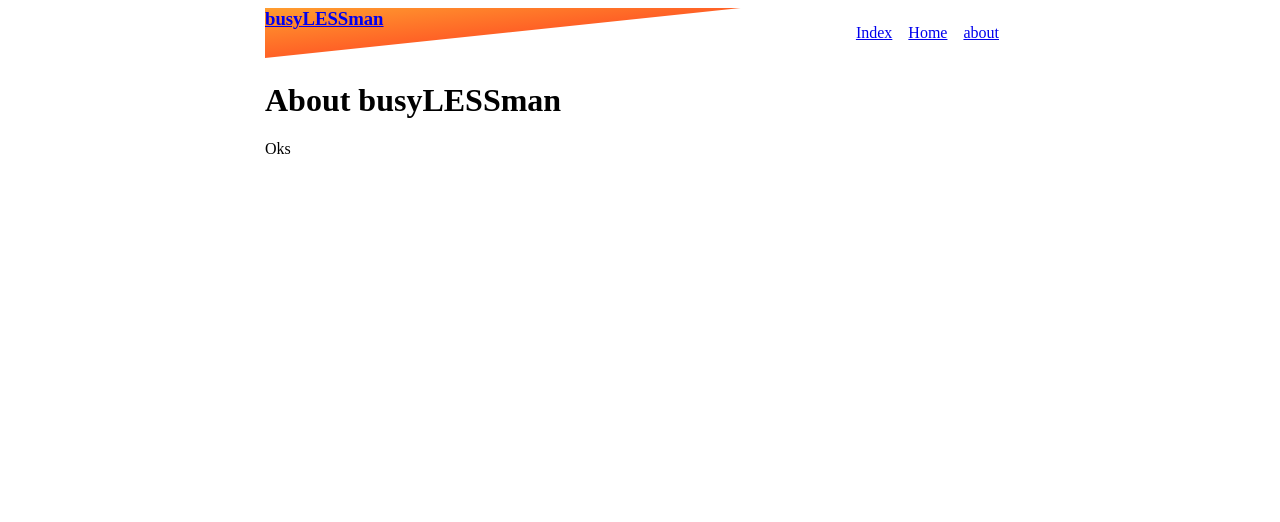
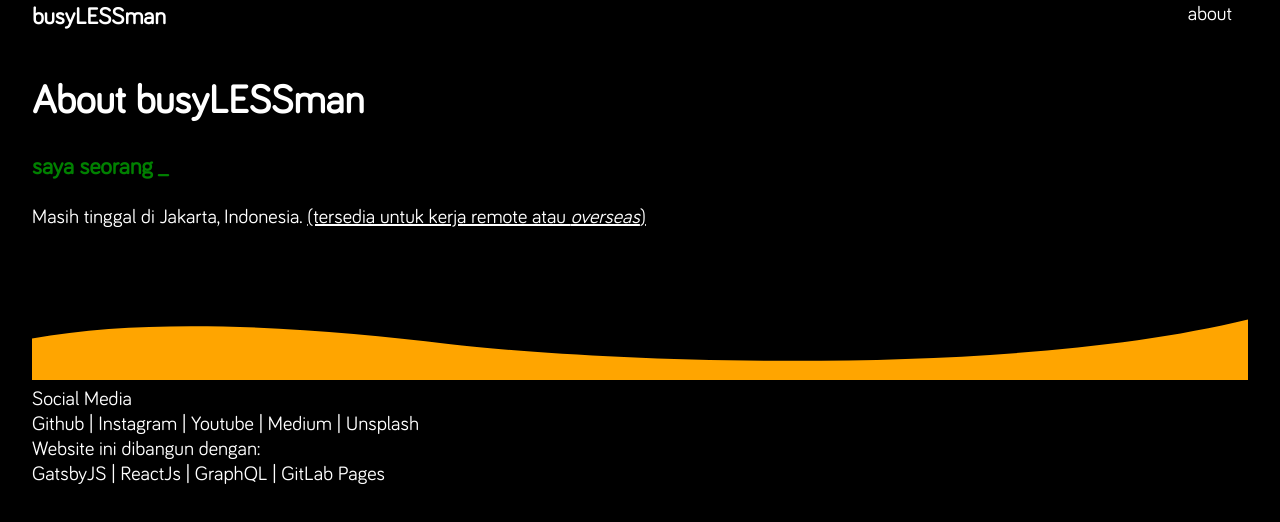
Before and after one commit to andihaki/gatsbyjs, a Gatsby site: page /about in a window 1280 px wide. Built offline with nearby package versions, Linux system fonts and the light colour scheme; Gatsby itself is replaced by a stand-in of ours.

Commit message:
wave svg, styled-component

```diff
--- a/gatsby-config.js
+++ b/gatsby-config.js
@@ -14,12 +14,6 @@ module.exports = {
         `gatsby-transformer-remark`,
         `gatsby-plugin-styled-components`,
         `gatsby-plugin-emotion`,
-        {
-            resolve: `gatsby-plugin-typography`,
-            options: {
-                pathToConfigModule: `src/utils/typography.js`,
-            },
-        },
-
     ],
+    pathPrefix: `/font`,
 }
--- a/src/components/header.jsx
+++ b/src/components/header.jsx
@@ -1,3 +1,8 @@
 import React from "react";
+import styled from 'styled-components';
 
-export default props => <h1>{props.headerText}</h1>;
+const Header = styled.h1`
+	text-decoration: none;
+`;
+
+export default props => <Header>{props.headerText}</Header>;
--- a/src/components/layout.jsx
+++ b/src/components/layout.jsx
@@ -1,10 +1,41 @@
 import React from "react";
+import styled, { createGlobalStyle } from "styled-components";
 
 import Navbar from "./navbar";
+import { withPrefix } from "gatsby";
+
+const GlobalStyle = createGlobalStyle`
+    @font-face {
+      font-family: 'header';
+      src: url('${withPrefix('/font/bariol_regular-webfont.ttf')}');
+    }
+
+    @font-face {
+      font-family: 'body';
+      src: url('${withPrefix('/font/raleway_thin-webfont.ttf')}');
+    }
+
+    body {
+      background-color: black;
+      color: white;
+      font-family: 'header';
+      margin: 0;
+      padding: 0;
+      font-size: 1.25em;
+    }
+`;
+
+const Grid = styled.div`
+  margin: 0 auto;
+  // max-width: 750px;
+  padding: 0 2rem;
+`;
+
 
 export default ({ children }) => (
-  <div style={{ margin: `0 auto`, maxWidth: 750, padding: `0 1rem` }}>
+  <Grid>
+    <GlobalStyle />
     <Navbar />
     {children}
-  </div>
+  </Grid>
 );
--- a/src/components/navbar.jsx
+++ b/src/components/navbar.jsx
@@ -2,11 +2,12 @@ import React from "react";
 import { Link, StaticQuery, graphql } from "gatsby";
 import styled from "styled-components";
 
-const ListLink = props => (
-  <li style={{ display: `inline-block`, marginRight: `1rem` }}>
-    <Link to={props.to}>{props.children}</Link>
-  </li>
-);
+const LinkStyled = styled(Link)`
+  text-shadow: none;
+  background-image: none;
+  color: #ffffff;
+  text-decoration: none;
+`;
 
 const NavBar = styled.div`
   margin-bottom: 1.5rem;
@@ -15,24 +16,59 @@ const NavBar = styled.div`
   overflow: hidden;
 `;
 
-const Shape = styled.div`
-  position: absolute;
-  top: 0;
-  bottom: 0;
-  right: 0;
-  left: 0;
-  width: 100%;
-  height: 100%;
-  background-image: linear-gradient(#ff9d2f, #ff6126);
-  transform: skewY(-6deg);
-  transform-origin: top left;
-  z-index: -999;
+const RightNavBar = styled.ul`
+  list-style: none;
+  float: right;
+  margin-top: 0;
 `;
+
+const Li = styled.li`
+  display: inline-block;
+  margin-right: 1rem;
+
+  a:link {
+    text-decoration: none;
+    color: white;
+  }
+  a:visited {
+    text-decoration: none;
+    color: white;
+  }
+  a:hover {
+    text-decoration: underline;
+    color: white;
+  }
+`;
+
+const PostHeader = styled.h3`
+  display: inline;
+`;
+
+const ListLink = props => (
+  <Li>
+    <Link to={props.to}>{props.children}</Link>
+  </Li>
+);
+
+// const Shape = styled.div`
+//   position: absolute;
+//   top: 0;
+//   bottom: 0;
+//   right: 0;
+//   left: 0;
+//   width: 100%;
+//   height: 100%;
+//   // background-image: linear-gradient(#ff9d2f, #ff6126);
+//   background-color: #fff;
+//   transform: skewY(-3.5deg);
+//   transform-origin: top left;
+//   z-index: -999;
+// `;
 
 export default () => (
   <NavBar>
-    <Shape />
-    <Link to="/" style={{ textShadow: `none`, backgroundImage: `none` }}>
+    {/* <Shape /> */}
+    <LinkStyled to="/" >
       <StaticQuery
         query={graphql`
           query {
@@ -44,15 +80,12 @@ export default () => (
           }
         `}
         render={data => (
-          <h3 style={{ display: `inline` }}>{data.site.siteMetadata.title}</h3>
-          // <BurgerMenu menu={arrMenu} change={change} onClick={!change}/>
+          <PostHeader>{data.site.siteMetadata.title}</PostHeader>
         )}
       />
-    </Link>
-    <ul style={{ listStyle: `none`, float: `right` }}>
-      <ListLink to="/">Index</ListLink>
-      <ListLink to="/home">Home</ListLink>
+    </LinkStyled>
+    <RightNavBar>
       <ListLink to="/about">about</ListLink>
-    </ul>
+    </RightNavBar>
   </NavBar>
 );
--- /dev/null
+++ b/src/components/svgShape.jsx
@@ -0,0 +1,20 @@
+import React from "react";
+
+const Wave = () => (
+    <svg
+        xmlns="http://www.w3.org/2000/svg"
+        aria-labelledby="title"
+        viewBox="0 0 1920 240"
+        id="wave">
+        <title id="title">wave</title>
+        <g><path fill="orange" d="M1920,144.5l0,95.5l-1920,0l0,-65.5c196,-36 452.146,-15.726 657.5,8.5c229.698,27.098 870,57 1262.5,-38.5Z"></path></g>
+    </svg>
+)
+
+const WaveMedium = () => (
+    <svg viewBox="0 0 1440 160">
+        <g><path fill="orange" d="M0,160 L0,0 C548.949848,3.38469e-14 823.425766,157.977 1440,157.977 L1440,160 L0,160 Z" transform="matrix(-1 0 0 1 1440 0)"></path></g>
+    </svg>
+)
+
+export { Wave, WaveMedium };
--- a/src/containers/typed.jsx
+++ b/src/containers/typed.jsx
@@ -23,6 +23,10 @@ class Typed extends React.Component {
   };
 
   TIMEOUT;
+
+  componentWillUnmount(){
+    window.clearTimeout(this.TIMEOUT);
+  }
 
   componentDidMount() {
     // console.log('cDM');
--- a/src/pages/about.jsx
+++ b/src/pages/about.jsx
@@ -4,10 +4,30 @@ import { graphql } from "gatsby"
 import Header from "../components/header"
 import Layout from "../components/layout"
 
+import Typed from "../containers/typed";
+import { Wave } from "../components/svgShape";
+
 export default ({ data }) => (
     <Layout>
         <Header headerText={"About "+data.site.siteMetadata.title} />
-        <p>Oks</p>
+        <Typed />
+
+        <div>
+          Masih tinggal di Jakarta, Indonesia.{" "}
+          <u>
+            (tersedia untuk kerja remote atau <em>overseas</em>)
+          </u>
+        </div>
+
+
+
+        <Wave />
+
+        <div>Social Media</div>
+        <div>Github | Instagram | Youtube | Medium | Unsplash</div>
+
+        <div>Website ini dibangun dengan:</div>
+        <div>GatsbyJS | ReactJs | GraphQL | GitLab Pages</div>
     </Layout>
 )
 
--- a/src/templates/blog-post.jsx
+++ b/src/templates/blog-post.jsx
@@ -5,12 +5,15 @@ import { graphql } from "gatsby";
 
 import Layout from "../components/layout";
 
+// import {Wave} from "../components/svgShape";
+
 export default ({ data }) => {
     const post = data.markdownRemark
     return (
         <Layout>
             <div>
                 <h1>{post.frontmatter.title}</h1>
+                {/* <Wave /> */}
                 <div dangerouslySetInnerHTML={{__html: post.html}} />
             </div>
         </Layout>
```
Also changed, not shown: src/_junk/home.jsx (renamed from src/pages/home.jsx, +6 -39 lines), src/pages/index.jsx (+2 -7 lines), static/font/bariol_regular-webfont.ttf (added), static/font/nasalization-rg.ttf (added), static/font/raleway_thin-webfont.ttf (added), 2 other files.
